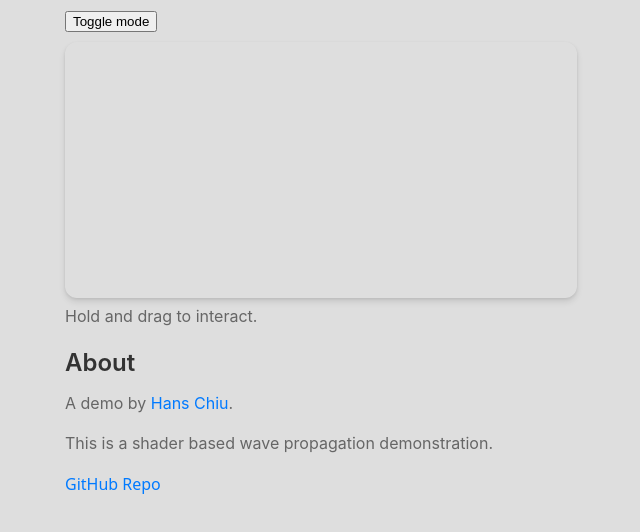
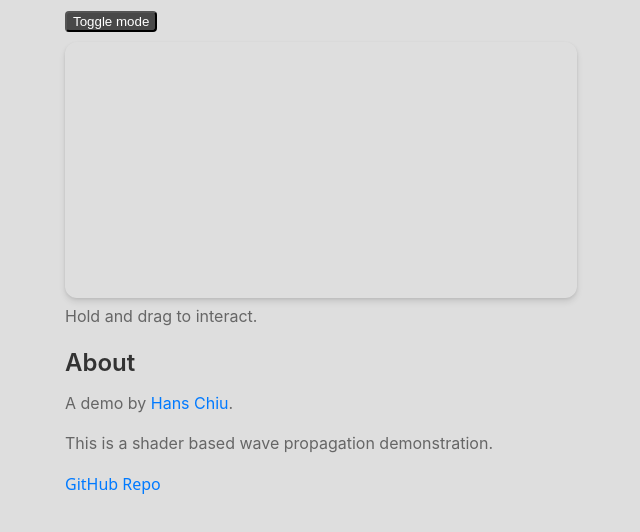
Before and after one commit to jwt625/interactwave, a website built with Vite: page index.html in a window 1280 px wide. Shown: the whole page, without its empty margins (319-959 px from the left). Built offline with nearby package versions, Linux system fonts and the light colour scheme; some packages are replaced by stand-ins of ours.

Commit message:
[fix] style and cover image

```diff
--- a/index.html
+++ b/index.html
@@ -9,7 +9,7 @@
   <meta name="description" content="Interact with wave.">
   <meta name="keywords" content="Optics">
   <link rel="author" href="https://chiuhans111.github.io/" />
-
+  <meta property="og:image" content="./cover.jpg" />
 </head>
 
 <body>
--- a/src/style.css
+++ b/src/style.css
@@ -87,4 +87,7 @@ blockquote {
 
 #toggleButton{
   margin-bottom: 10px;
+  background-color: rgb(72, 72, 72);
+  border-radius: 4px;
+  color: white;
 }
```
Also changed, not shown: public/cover copy.jpg (added), public/cover.jpg (added), public/cover.png (added).
